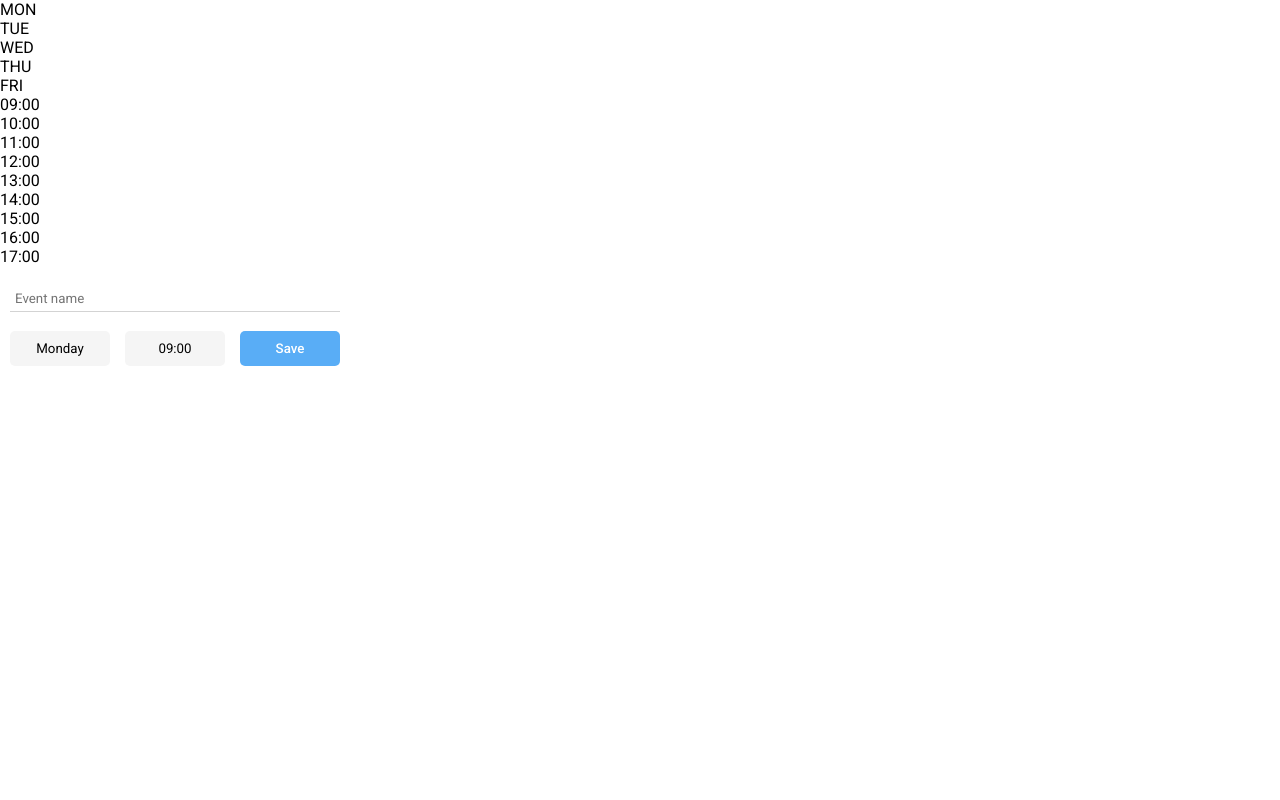
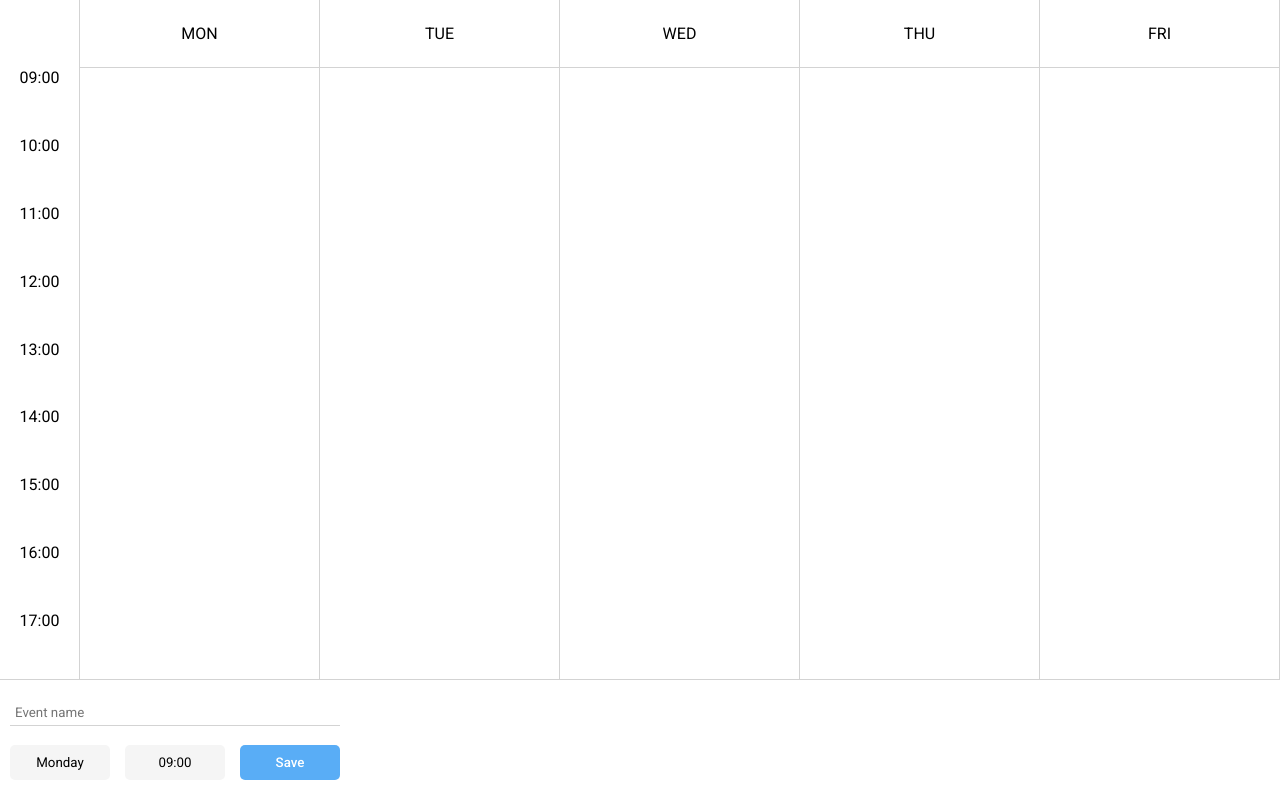
Before and after one commit to tom-penny/calendar, a React (Create React App) app: page / in a window 1280 px wide. Built offline with nearby package versions, Linux system fonts and the light colour scheme.

Commit message:
add grid styling

```diff
--- a/src/components/Grid.jsx
+++ b/src/components/Grid.jsx
@@ -16,20 +16,20 @@ export const Grid = () => {
     return <div className='grid'>
         {createCells()}
 
-        <div className='grid__cell'></div>
-        <div className='grid__cell--col-header'>MON</div>
-        <div className='grid__cell--col-header'>TUE</div>
-        <div className='grid__cell--col-header'>WED</div>
-        <div className='grid__cell--col-header'>THU</div>
-        <div className='grid__cell--col-header'>FRI</div>
-        <div className='grid__cell--row-header'>09:00</div>
-        <div className='grid__cell--row-header'>10:00</div>
-        <div className='grid__cell--row-header'>11:00</div>
-        <div className='grid__cell--row-header'>12:00</div>
-        <div className='grid__cell--row-header'>13:00</div>
-        <div className='grid__cell--row-header'>14:00</div>
-        <div className='grid__cell--row-header'>15:00</div>
-        <div className='grid__cell--row-header'>16:00</div>
-        <div className='grid__cell--row-header'>17:00</div>
+        <div className='grid__cell' style={{gridColumn: "1", gridRow: "1"}}></div>
+        <div className='grid__col-header' style={{gridColumn: "2", gridRow: "1"}}>MON</div>
+        <div className='grid__col-header' style={{gridColumn: "3", gridRow: "1"}}>TUE</div>
+        <div className='grid__col-header' style={{gridColumn: "4", gridRow: "1"}}>WED</div>
+        <div className='grid__col-header' style={{gridColumn: "5", gridRow: "1"}}>THU</div>
+        <div className='grid__col-header' style={{gridColumn: "6", gridRow: "1"}}>FRI</div>
+        <div className='grid__row-header' style={{gridColumn: "1", gridRow: "2"}}>09:00</div>
+        <div className='grid__row-header' style={{gridColumn: "1", gridRow: "3"}}>10:00</div>
+        <div className='grid__row-header' style={{gridColumn: "1", gridRow: "4"}}>11:00</div>
+        <div className='grid__row-header' style={{gridColumn: "1", gridRow: "5"}}>12:00</div>
+        <div className='grid__row-header' style={{gridColumn: "1", gridRow: "6"}}>13:00</div>
+        <div className='grid__row-header' style={{gridColumn: "1", gridRow: "7"}}>14:00</div>
+        <div className='grid__row-header' style={{gridColumn: "1", gridRow: "8"}}>15:00</div>
+        <div className='grid__row-header' style={{gridColumn: "1", gridRow: "9"}}>16:00</div>
+        <div className='grid__row-header' style={{gridColumn: "1", gridRow: "10"}}>17:00</div>
     </div>
 }
--- a/src/styles/grid.scss
+++ b/src/styles/grid.scss
@@ -0,0 +1,45 @@
+.grid {
+    height: 85%;
+    display: grid;
+    grid-template-columns: 80px repeat(5, 1fr);
+    grid-template-rows: repeat(10, 1fr);
+    grid-auto-flow: column;
+    border-bottom: 1px solid lightgray;
+
+    &__cell {
+        display: flex;
+        border-right: 1px solid lightgray;
+        align-items: center;
+        text-align: center;
+        justify-content: center;
+        color:black;
+        width: 100%;
+        height: 100%;
+        overflow: hidden;
+    }
+
+    &__col-header {
+        display: flex;
+        border-right: 1px solid lightgray;
+        border-bottom: 1px solid lightgray;
+        align-items: center;
+        text-align: center;
+        justify-content: center;
+        color:black;
+        width: 100%;
+        height: 100%;
+        overflow: hidden;
+    }
+
+    &__row-header {
+        display: flex;
+        border-right: 1px solid lightgray;
+        align-items: start;
+        text-align: center;
+        justify-content: center;
+        color:black;
+        width: 100%;
+        height: 100%;
+        overflow: hidden;
+    }
+}
```
